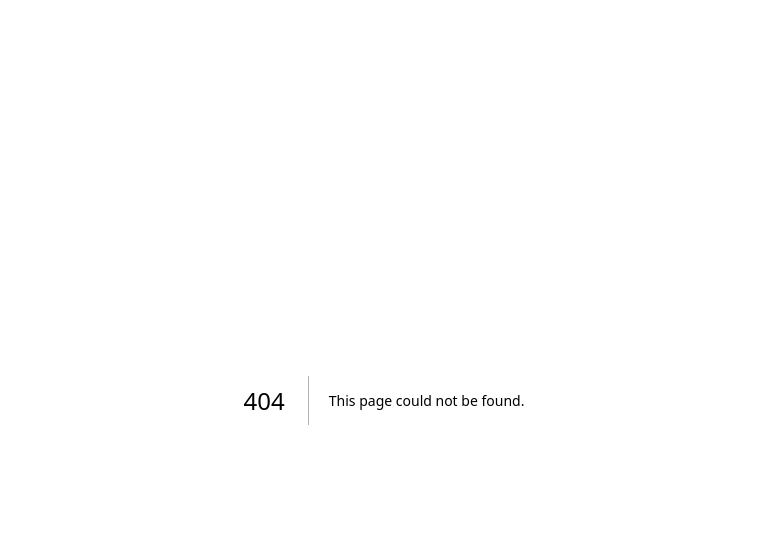
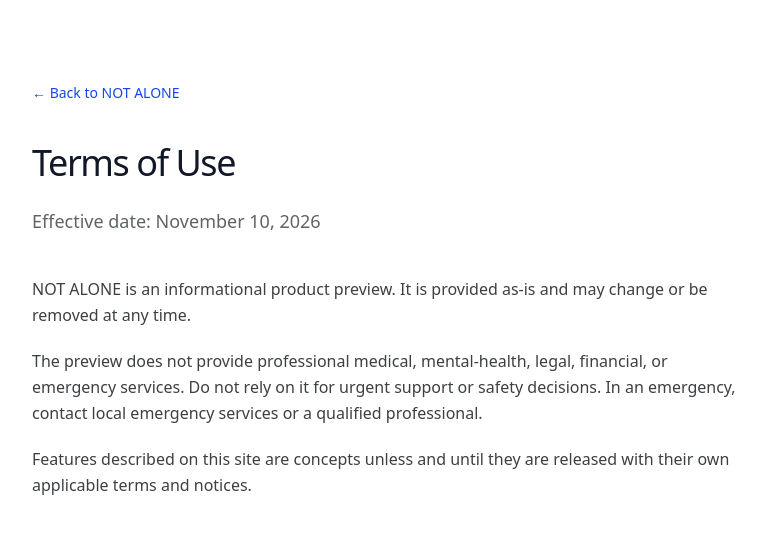
Before and after one commit to cokedkitkat/notalone_new, a Next.js app: page /terms in a window 1280 px wide. Before the commit this address had no page. Shown: the top 534 px of the page, without its empty margins (256-1021 px from the left). Built offline with nearby package versions, Linux system fonts and the light colour scheme.

Commit message:
Add clear preview terms

```diff
--- /dev/null
+++ b/app/terms/page.tsx
@@ -0,0 +1,18 @@
+import Link from "next/link";
+
+export const metadata = { title: "Terms of Use | NOT ALONE" };
+
+export default function TermsPage() {
+  return (
+    <main className="mx-auto min-h-screen max-w-3xl px-6 py-20 text-[#111827] sm:px-8">
+      <Link href="/" className="text-sm font-medium text-blue-700 hover:underline">← Back to NOT ALONE</Link>
+      <h1 className="antigravity-headline mt-10 text-4xl">Terms of Use</h1>
+      <p className="mt-6 text-lg leading-relaxed text-[#5f6368]">Effective date: November 10, 2026</p>
+      <section className="mt-10 space-y-5 leading-relaxed text-[#3c4043]">
+        <p>NOT ALONE is an informational product preview. It is provided as-is and may change or be removed at any time.</p>
+        <p>The preview does not provide professional medical, mental-health, legal, financial, or emergency services. Do not rely on it for urgent support or safety decisions. In an emergency, contact local emergency services or a qualified professional.</p>
+        <p>Features described on this site are concepts unless and until they are released with their own applicable terms and notices.</p>
+      </section>
+    </main>
+  );
+}
```
